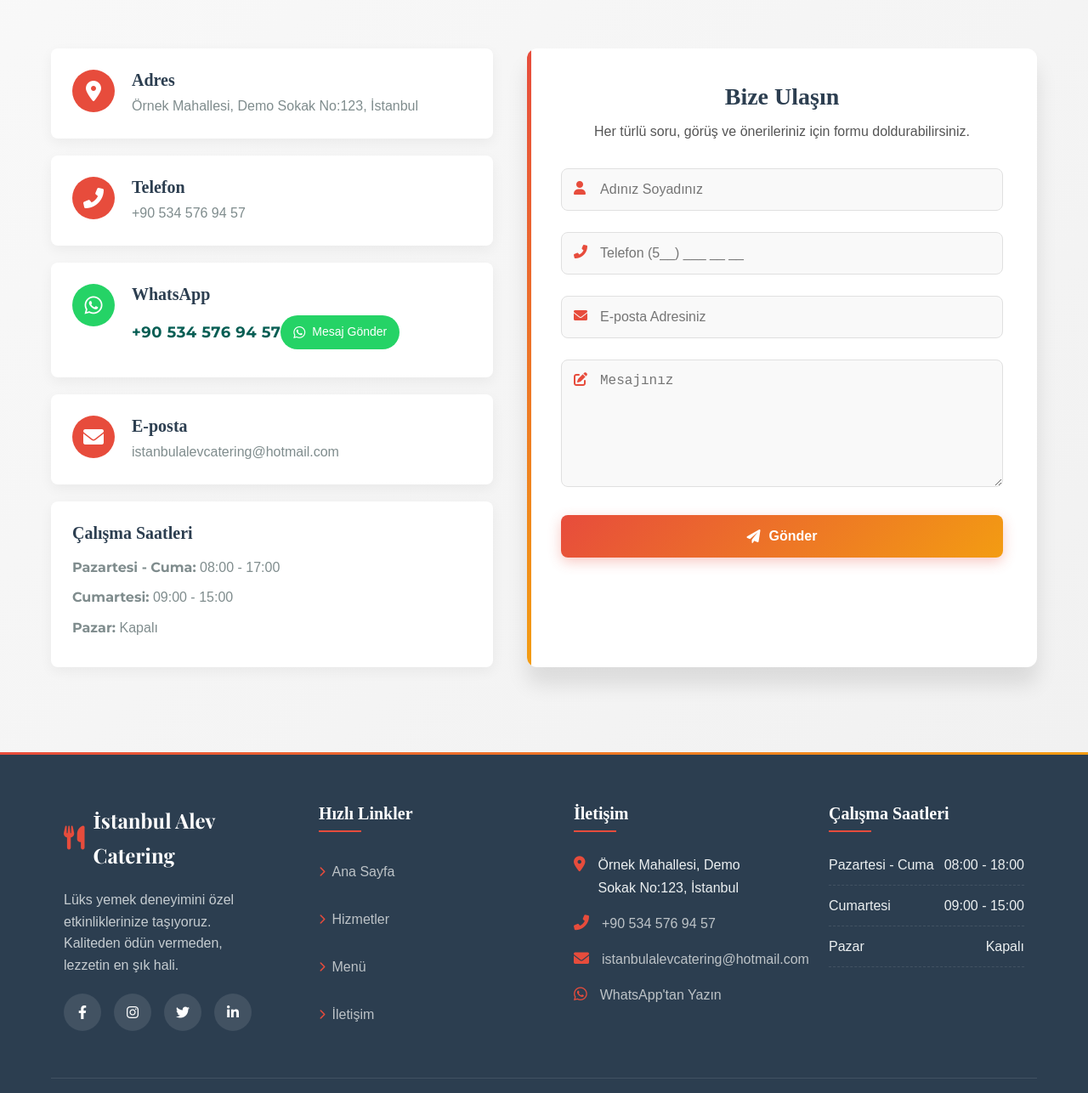
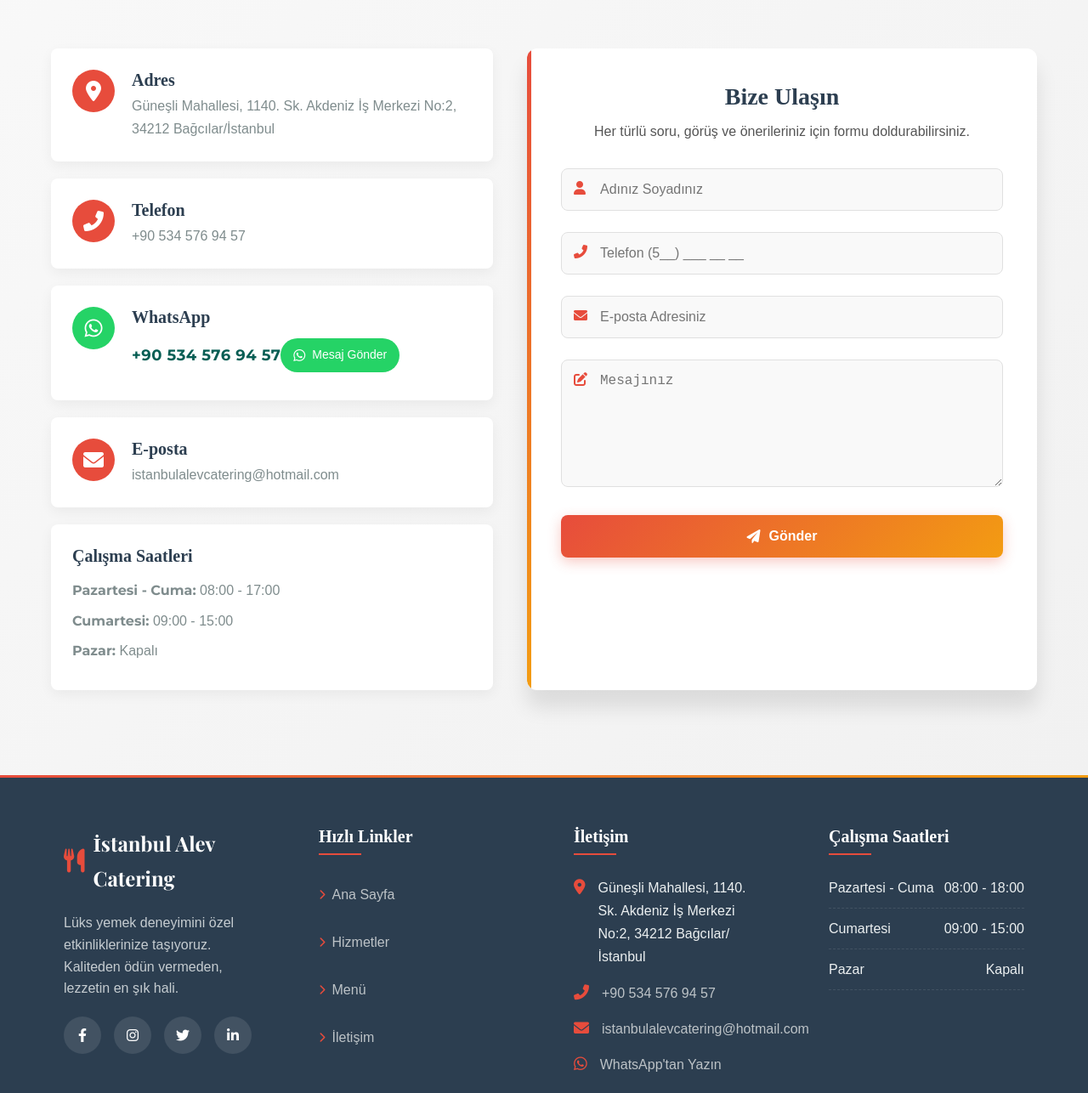
Before and after one commit to xdarkos/denedene, a plain HTML site: page index.html in a window 1280 px wide. Shown: the part 4052-5338 px from the top of the page at 85% size. Drawn offline with nearby package versions, Linux system fonts and the light colour scheme; a web font is replaced by a local one.

Commit message:
Update index.html

```diff
--- a/index.html
+++ b/index.html
@@ -2,7 +2,7 @@
 <html lang="tr" dir="ltr">
 <head>
     <meta charset="UTF-8">
-    <meta name="viewport" content="width=device-width, initial-scale=1.0">
+    <meta name="viewport" content="width=device-width, initial-scale=1.0, maximum-scale=5.0">
     <meta name="theme-color" content="#e74c3c">
     <meta name="color-scheme" content="light dark">
 
@@ -2536,7 +2536,7 @@ body.dark-mode .fa-sun {
                     </div>
                     <div class="info-content">
                         <h3>Adres</h3>
-                        <a href="https://maps.google.com" class="contact-link" target="_blank">Örnek Mahallesi, Demo Sokak No:123, İstanbul</a>
+                        <a href="https://www.google.com/maps/place/%C4%B0stanbul+Alev+Catering/@41.0824163,28.8841708,16.5z/data=!4m6!3m5!1s0x89d53cfbc558756b:0xe730685fc7684eff!8m2!3d41.0830302!4d28.8822169!16s%2Fg%2F11sd9rc6fh?entry=ttu&g_ep=EgoyMDI1MDcyMy4wIKXMDSoASAFQAw%3D%3D" class="contact-link" target="_blank">Güneşli Mahallesi, 1140. Sk. Akdeniz İş Merkezi No:2, 34212 Bağcılar/İstanbul</a>
                     </div>
                 </article>
 
@@ -2591,7 +2591,7 @@ body.dark-mode .fa-sun {
                     <p>Her türlü soru, görüş ve önerileriniz için formu doldurabilirsiniz.</p>
                 </div>
 
-                <form id="contactForm" action="https://formspree.io/f/xpwldwbl" method="POST">
+                <form id="contactForm" action="https://formspree.io/f/mwpqogyd" method="POST">
                     <input type="hidden" name="_language" value="tr">
                     <input type="hidden" name="_subject" value="İstanbul Alev Catering - Yeni İletişim Formu">
                     <input type="hidden" name="_next" value="https://ornek.com/tesekkurler.html">
@@ -2678,7 +2678,7 @@ body.dark-mode .fa-sun {
                     <ul class="footer-contact">
                         <li>
                             <i class="fas fa-map-marker-alt"></i>
-                            <span>Örnek Mahallesi, Demo Sokak No:123, İstanbul</span>
+                            <span>Güneşli Mahallesi, 1140. Sk. Akdeniz İş Merkezi No:2, 34212 Bağcılar/İstanbul</span>
                         </li>
                         <li>
                             <i class="fas fa-phone-alt"></i>
```
